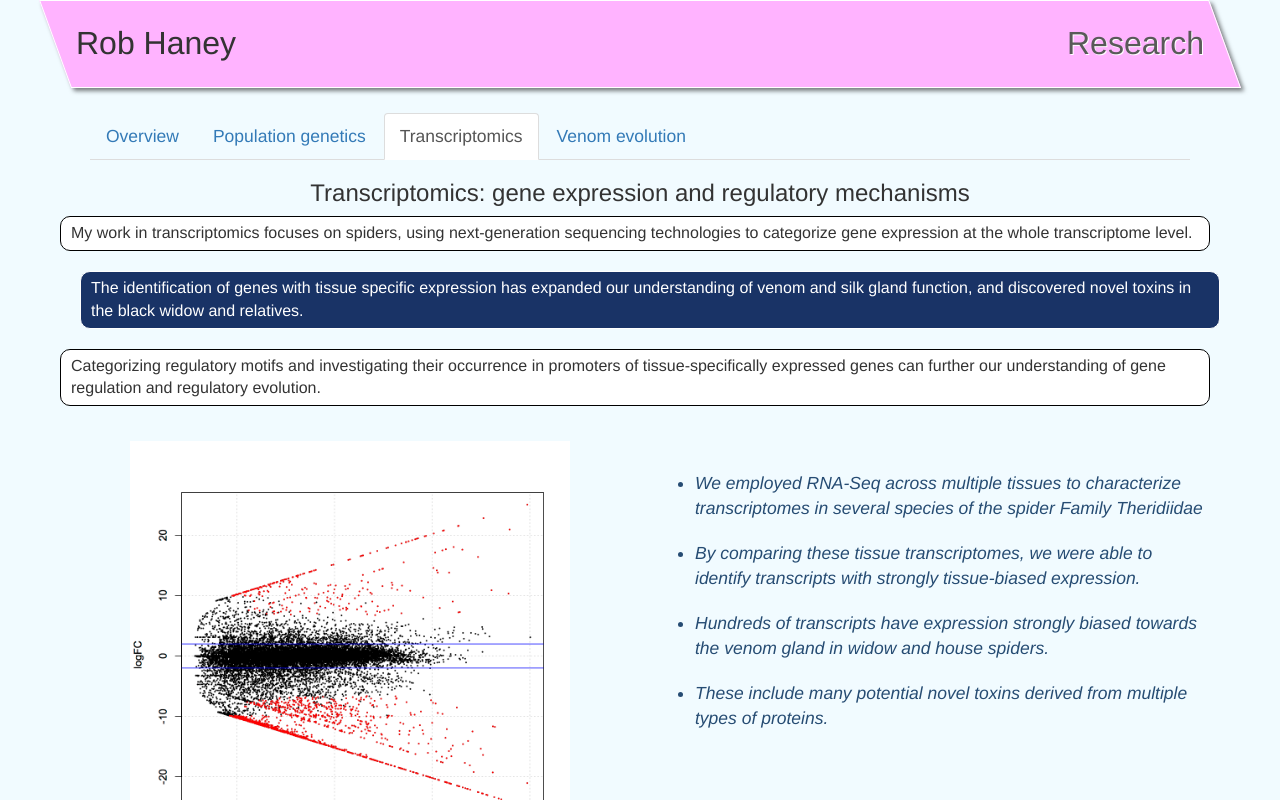
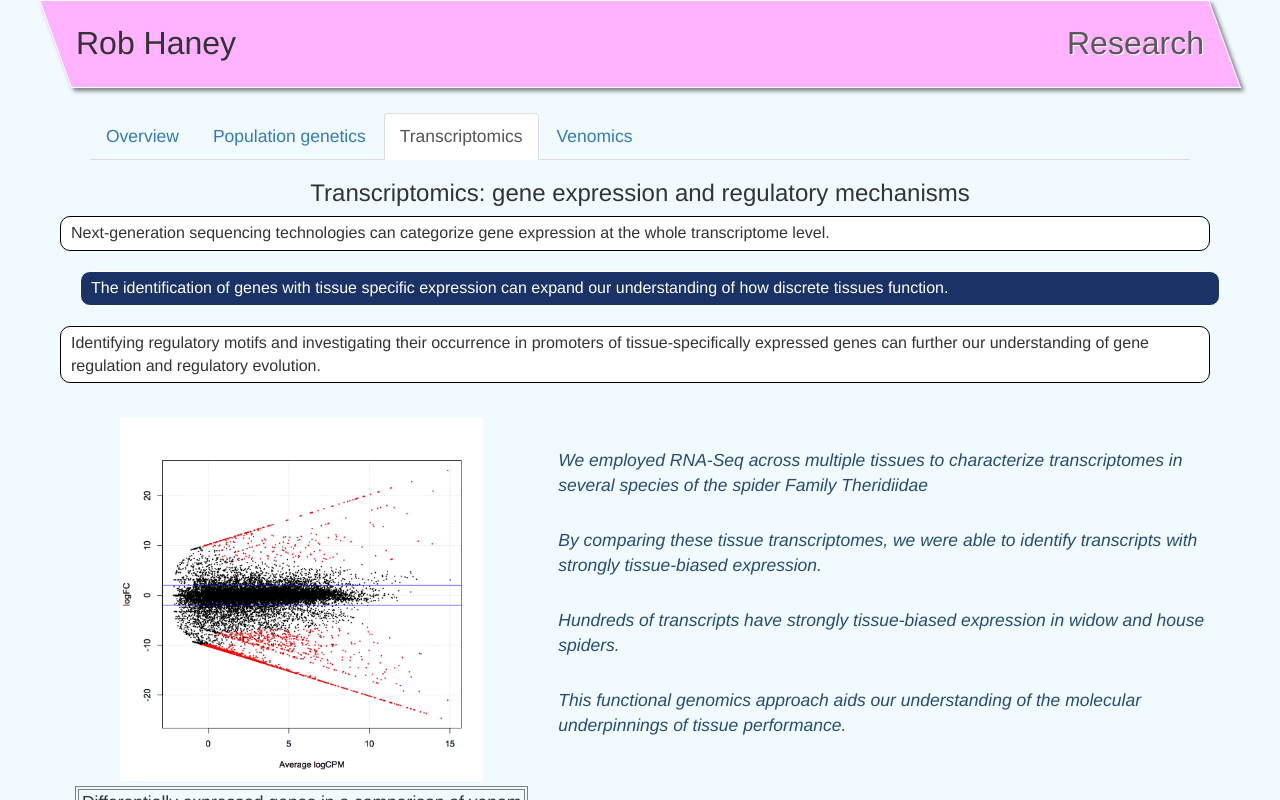
Before and after one commit to roberthaney/research, a plain HTML site: page index.html in a window 1280 px wide. Both pictures are taken after a click on the link "Transcriptomics". Shown: the top 800 px of the page. Drawn offline with Linux system fonts and the light colour scheme.

Commit message:
style: Updated appearance and content transcriptomics and venomics tabs

```diff
--- a/css/style.css
+++ b/css/style.css
@@ -44,21 +44,21 @@ header #rightspan {
 	max-width: 280px;
 }
 
-#overview-text p, #popgen-intro-text p, #transcriptomic-intro p {
+#overview-text p, #popgen-intro-text p, #transcriptomic-intro p, #venomevointrotext p {
 	padding: 5px 10px 5px 10px;
 	border-radius: 10px;
 	font-size: 16px;
 	margin-bottom: 20px;
 }
 
-#overview-text :nth-child(even), #popgen-intro-text :nth-child(even), #transcriptomic-intro :nth-child(even)  {
+#overview-text :nth-child(even), #popgen-intro-text :nth-child(even), #transcriptomic-intro :nth-child(even), #venomevointrotext :nth-child(even)  {
 	background-color: #193366;
 	color: #ffffff;
 	margin-left: 20px;
 	border: 1px solid white;
 }
 
-#overview-text :nth-child(odd), #popgen-intro-text :nth-child(odd), #transcriptomic-intro :nth-child(odd) {
+#overview-text :nth-child(odd), #popgen-intro-text :nth-child(odd), #transcriptomic-intro :nth-child(odd), #venomevointrotext :nth-child(odd) {
 	background-color: #ffffff;
 	border: 1px solid black;
 	margin-right: 10px;
--- a/index.html
+++ b/index.html
@@ -21,7 +21,7 @@
  		      <li class="active"><a href="#overview" data-toggle="tab">Overview</a></li>
  		      <li><a href="#popgen" data-toggle="tab">Population genetics</a></li>
  		      <li><a href="#transcriptomics" data-toggle="tab">Transcriptomics</a></li>
- 		      <li><a href="#venom" data-toggle="tab">Venom evolution</a></li>
+ 		      <li><a href="#venom" data-toggle="tab">Venomics</a></li>
  		    </ul>
  		    <div class="tab-content">
 
@@ -91,9 +91,9 @@
  		    			<div id="transcriptomic-intro"></div>
  		    		</div>
  		    		<div class="row" id="transcriptomic-example1">
- 		    			<div class='col-sm-6' id='img1'></div>
- 		    			<div class='col-sm-6'>
- 		    				<ul id='img1text'></ul>
+ 		    			<div class='col-sm-5' id='img1'></div>
+ 		    			<div class='col-sm-7'>
+ 		    				<div id='img1text'></div>
  		    			</div>
  		    		</div>
  		    		<div class="row" id="transcriptomic-example2">
@@ -105,11 +105,11 @@
  		    	</div>
 
  		    	<div class="tab-pane row" id="venom">
- 		    		<h3 id="titletext">Venom evolution</h3>
+ 		    		<h3 id="titletext">Venomics</h3>
  		    		<div class="row" id="venomevo-intro">
- 		    			<div class="col-sm-4" id="venomevointroimg"></div>
- 		    			<div class="col-sm-8">
- 		    				<ul id="venomevointrotext"></ul>
+ 		    			<div class="col-sm-3" id="venomevointroimg"></div>
+ 		    			<div class="col-sm-9">
+ 		    				<div id="venomevointrotext"></div>
  		    			</div>
  		    		</div>
  		    		<div class="row" id="venomevo-example1">
--- a/js/app.js
+++ b/js/app.js
@@ -6,22 +6,22 @@ var overviewText = [
 ];
 
 var popgenText= [
-"<p id='imglistelem'>Geographical variation in individual traits within species had long been noted by naturalists.</p>",
-"<p id='imglistelem'>The distribution of genetic variation also varies across geography, and through time, and can be explored through the use of molecular markers.</p>",
-"<p id='imglistelem'>I have investigated the genetic structure of populations within species, and explored the role of genetic drift, historical demography and selection on genetic variation.</p>",
+"<p>Geographical variation in individual traits within species had long been noted by naturalists.</p>",
+"<p>The distribution of genetic variation also varies across geography, and through time, and can be explored through the use of molecular markers.</p>",
+"<p>I have investigated the genetic structure of populations within species, and explored the role of genetic drift, historical demography and selection on genetic variation.</p>",
 ];
 
 var transcriptomicText = [
- "<p>My work in transcriptomics focuses on spiders, using next-generation sequencing technologies to categorize gene expression at the whole transcriptome level.</p>",
- "<p>The identification of genes with tissue specific expression has expanded our understanding of venom and silk gland function, and discovered novel toxins in the black widow and relatives.</p>",
- "<p>Categorizing regulatory motifs and investigating their occurrence in promoters of tissue-specifically expressed genes can further our understanding of gene regulation and regulatory evolution.</p>"
+ "<p>Next-generation sequencing technologies can categorize gene expression at the whole transcriptome level.</p>",
+ "<p>The identification of genes with tissue specific expression can expand our understanding of how discrete tissues function.</p>",
+ "<p>Identifying regulatory motifs and investigating their occurrence in promoters of tissue-specifically expressed genes can further our understanding of gene regulation and regulatory evolution.</p>"
 ];
 
 var transcriptomicsimg1text = [
-  "<li id='imglistelem'><em>We employed RNA-Seq across multiple tissues to characterize transcriptomes in several species of the spider Family Theridiidae</em></li>",
-  "<li id='imglistelem'><em>By comparing these tissue transcriptomes, we were able to identify transcripts with strongly tissue-biased expression.</em></li>",
-  "<li id='imglistelem'><em>Hundreds of transcripts have expression strongly biased towards the venom gland in widow and house spiders.</em></li>",
-  "<li id='imglistelem'><em>These include many potential novel toxins derived from multiple types of proteins.</em></li>"
+  "<p id='imglistelem'><em>We employed RNA-Seq across multiple tissues to characterize transcriptomes in several species of the spider Family Theridiidae</em></p>",
+  "<p id='imglistelem'><em>By comparing these tissue transcriptomes, we were able to identify transcripts with strongly tissue-biased expression.</em></p>",
+  "<p id='imglistelem'><em>Hundreds of transcripts have strongly tissue-biased expression in widow and house spiders.</em></p>",
+  "<p id='imglistelem'><em>This functional genomics approach aids our understanding of the molecular underpinnings of tissue performance.</em></p>"
 ];
 
 var transcriptomicsimg2text = [
@@ -30,15 +30,15 @@ var transcriptomicsimg2text = [
 ];
 
 var venomevointroText = [
-  "<li id='imglistelem'>Venom is a key feature of spider ecology, used in defense and prey acquisition, and is a complex mixture of molecules including proteins and peptides.</li>",
-  "<li id='imglistelem'>In theridiid spiders, like the Western black widow (left), it is used in conjunction with silk to immobilize prey.</li>",
-  "<li id='imglistelem'>Black widow venom contains atypically large presynaptic neurotoxins, called latrotoxins.</li>"
+  "<p id=''>Venom is a key feature of spider ecology, used in defense and prey acquisition, and is a complex mixture of molecules including proteins and peptides.</p>",
+  "<p id=''>In theridiid spiders, like the Western black widow (left), it is used in conjunction with silk to immobilize prey.</p>",
+  "<p id=''>Black widow venom contains atypically large presynaptic neurotoxins, called latrotoxins.</p>"
 ];
 
 var venomevoex1Text = [
-  "<li id='imglistelem'><em>RNA-Seq analysis of the venom gland found numerous new latrotoxins, greatly expanding the diversity of this toxin family.</em></li>",
-  "<li id='imglistelem'><em>Extensive protein sequence divergence suggests the possibility of functional diversification in newly discovered latrotoxins.</em></li>",
-  "<li id='imglistelem'><em>Different latrotoxins target different organisms, and the expanded diversity of latrotoxins could exhibit specificity for other species.</em></li>"
+  "<p id='imglistelem'><em>RNA-Seq analysis of the venom gland found numerous new latrotoxins, greatly expanding the diversity of this toxin family.</em></p>",
+  "<p id='imglistelem'><em>Extensive protein sequence divergence suggests the possibility of functional diversification in newly discovered latrotoxins.</em></p>",
+  "<p id='imglistelem'><em>Different latrotoxins target different organisms, and the expanded diversity of latrotoxins could exhibit specificity for other species.</em></p>"
 ];
 
 //data for images and modal text
```
Also changed, not shown: 1 other file.
